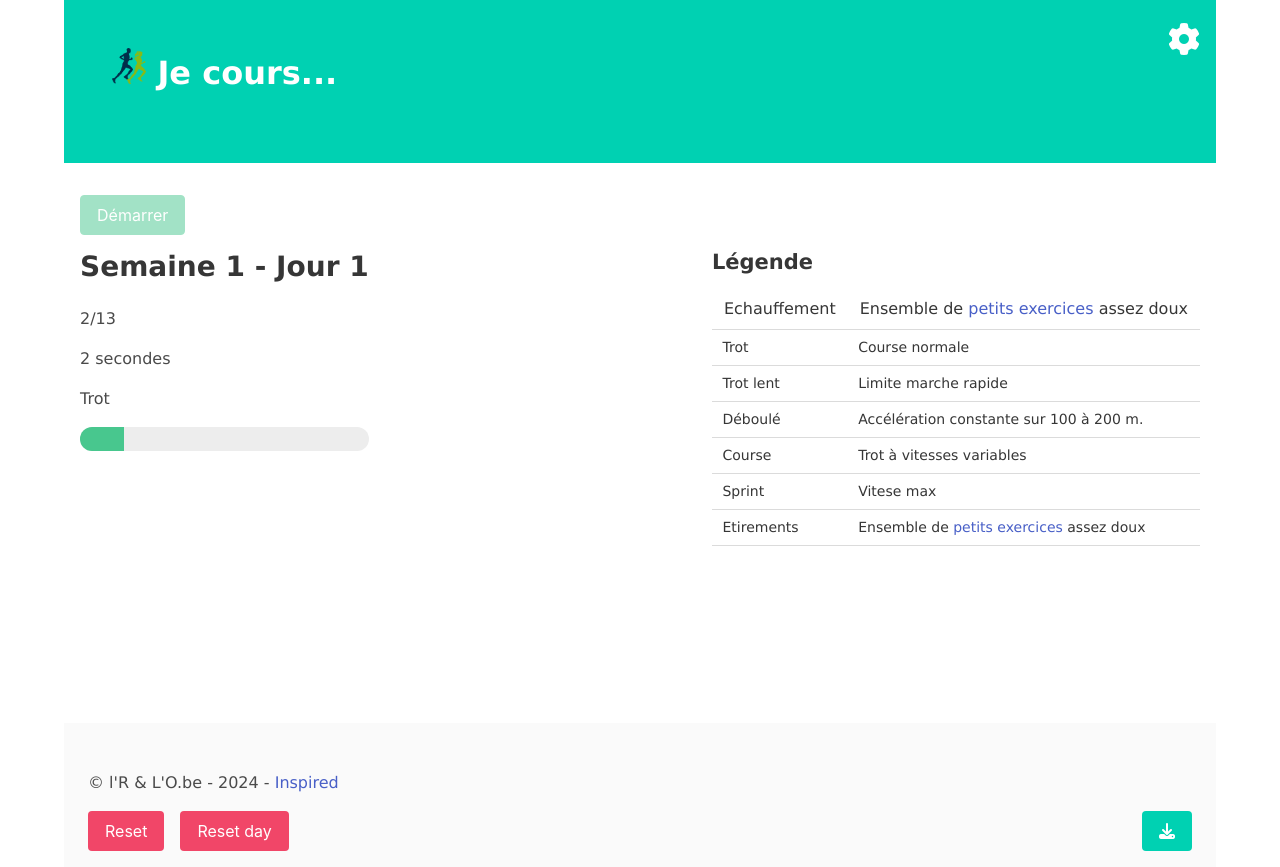
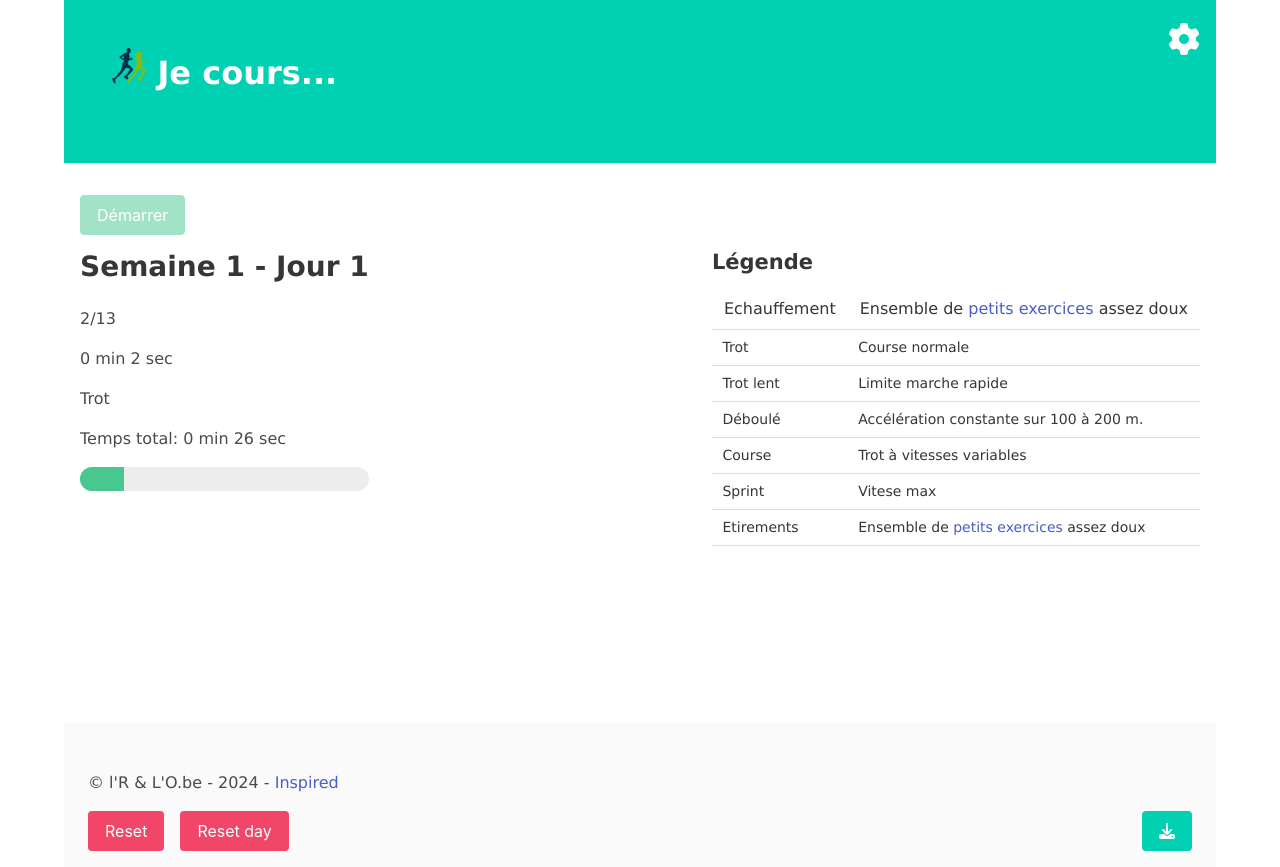
Before and after one commit to FlorianAuc/course-florian, a Vue app: page / in a window 1280 px wide. Both pictures are taken after a click on the button "Démarrer". Built offline with nearby package versions, Linux system fonts and the light colour scheme.

Commit message:
add time in minute and totaltime

```diff
--- a/src/components/HomeComponent.vue
+++ b/src/components/HomeComponent.vue
@@ -18,10 +18,10 @@
         <p class="progress-text">
           {{ entrainementStore.etapeIndex + 1 }}/{{ totalEtapes() }}
         </p>
-        <p class="time">{{ entrainementStore.time }} secondes</p>
+        <p class="time">{{ formatTime(entrainementStore.time) }}</p>
         <p class="action">{{ entrainementStore.getCurrentStep().label }}</p>
         <audio autoplay :src="`/${entrainementStore.getCurrentStep().label.toLowerCase()}.mp3`" ref="audioPlayer"></audio>
-
+        <p class="total">Temps total: {{ formatTime(totalTime) }}</p>
         <progress
           class="progress is-large is-success"
           :max="totalEtapes()"
@@ -97,7 +97,7 @@
 </template>
 
 <script setup>
-import { ref, onMounted } from 'vue';
+import { ref, onMounted, computed } from 'vue';
 import { useEntrainementStore } from '@/stores/entrainement';
 
 const entrainementStore = useEntrainementStore();
@@ -122,6 +122,27 @@ const startTraining = () => {
     console.error("Erreur : Les données d'entraînement ne sont pas correctement chargées.");
   }
 };
+
+const totalTime = computed(() => {
+  let totalSeconds = 0;
+
+  // Loop through each step in the current training day
+  const etapes = entrainementStore.entrainement[0].semaines[entrainementStore.semaine - 1].jours[entrainementStore.jours - 1].etapes;
+
+  for (const etape of etapes) {
+    totalSeconds += etape.time; // Assuming each etape has a 'time' property representing the duration in seconds
+  }
+
+  return totalSeconds;
+});
+
+const formatTime = (totalSeconds) => {
+  const minutes = Math.floor(totalSeconds / 60);
+  const seconds = totalSeconds % 60;
+
+  return `${minutes} min ${seconds} sec`;
+};
+
 
 const resetTraining = () => {
   entrainementStore.resetTraining();
```
